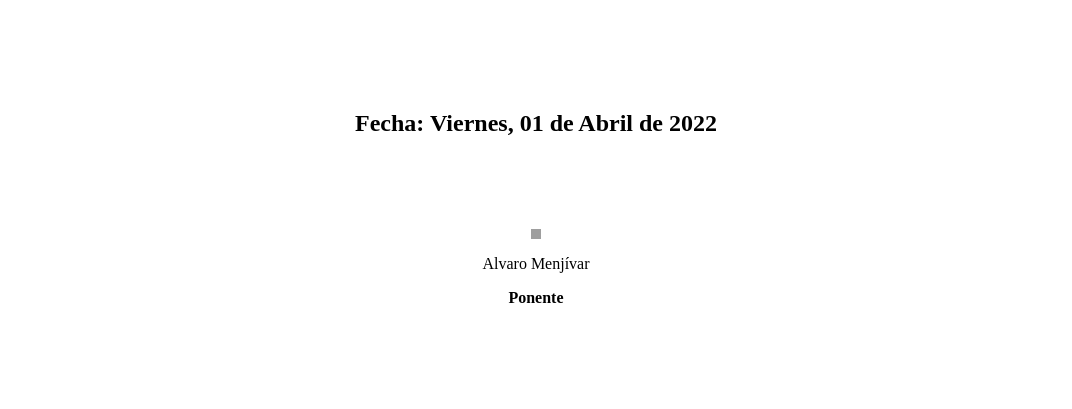
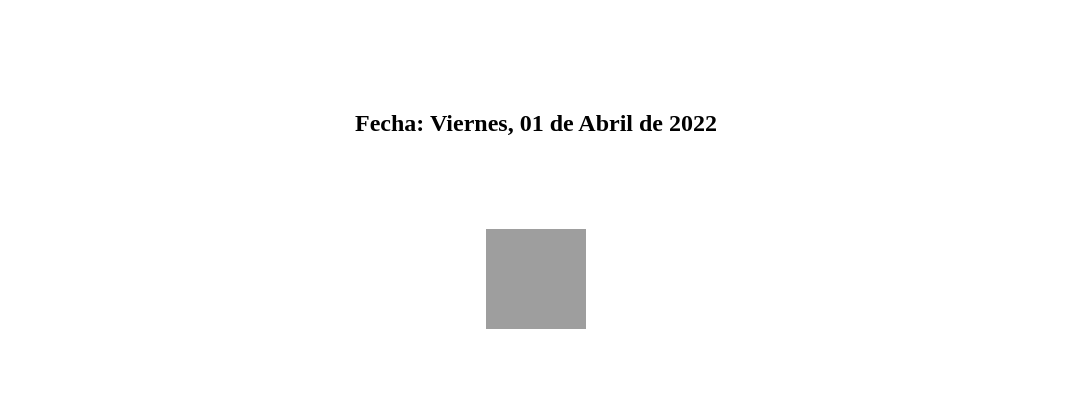
Before and after one commit to speed1test/certificategenerator, a Django app: template app/templates/certificado/certificado.html in a window 1280 px wide. Shown: the part 516-925 px from the top of the page, without its empty margins (104-1176 px from the left). Before the commit the page ends 819 px from the top, so only its background shows below. Run offline with Django 4.2, Linux system fonts and the light colour scheme; the template is opened without the code that fills it, so the values that code supplies are empty; grey boxes are pictures that could not be loaded.

Commit message:
mejoras en diseño para el certificado

```diff
--- a/app/templates/certificado/certificado.html
+++ b/app/templates/certificado/certificado.html
@@ -60,9 +60,7 @@
     	<br>
     	<br>
         <center>
-            <img  src="https://i.ibb.co/b510XP9/firma.png" width="10" height="10" style="float: center" >
-            <p style="text-align: center;">Alvaro Menjívar</p>
-            <p style="text-align: center;"><strong>Ponente</strong></p>
+            <img  src="https://i.ibb.co/hfZ7yL5/firma.png" width="100" height="100" style="float: center" >
         </center>
         <br>
     	<br>
```
